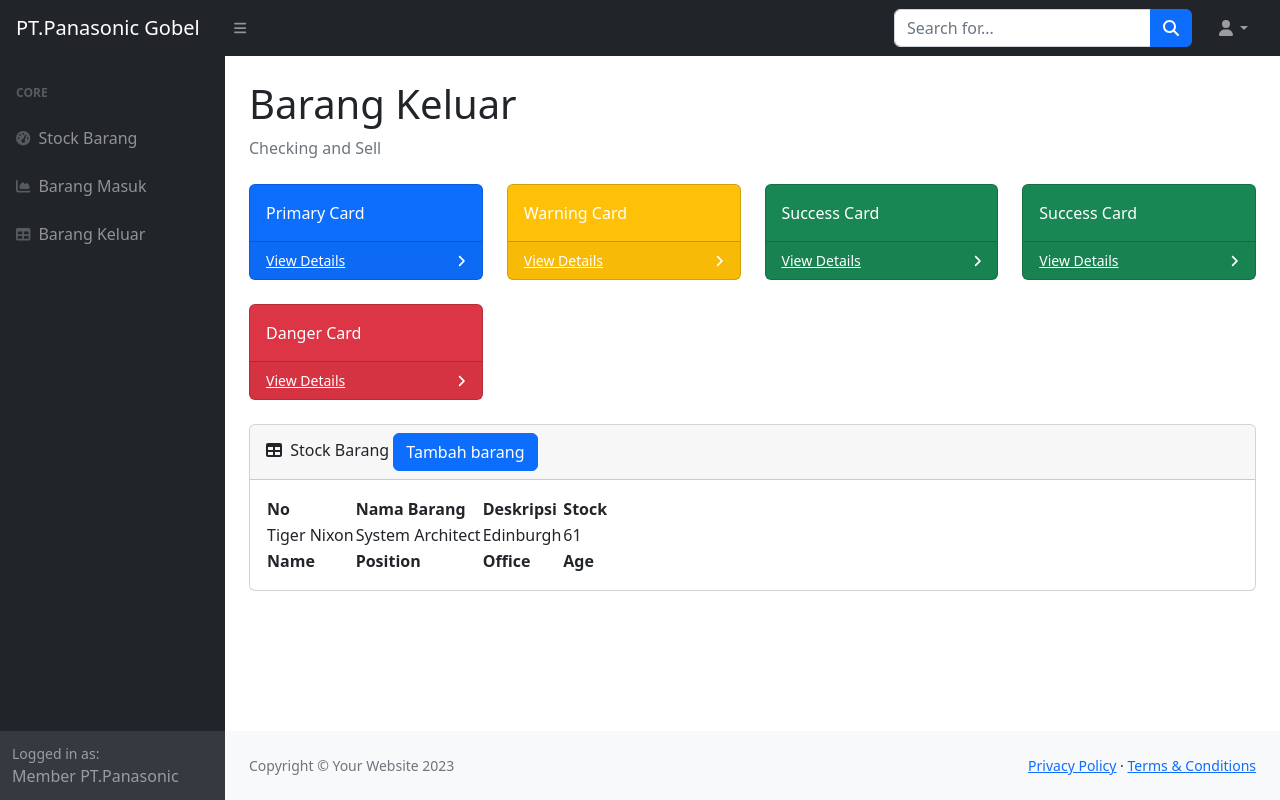
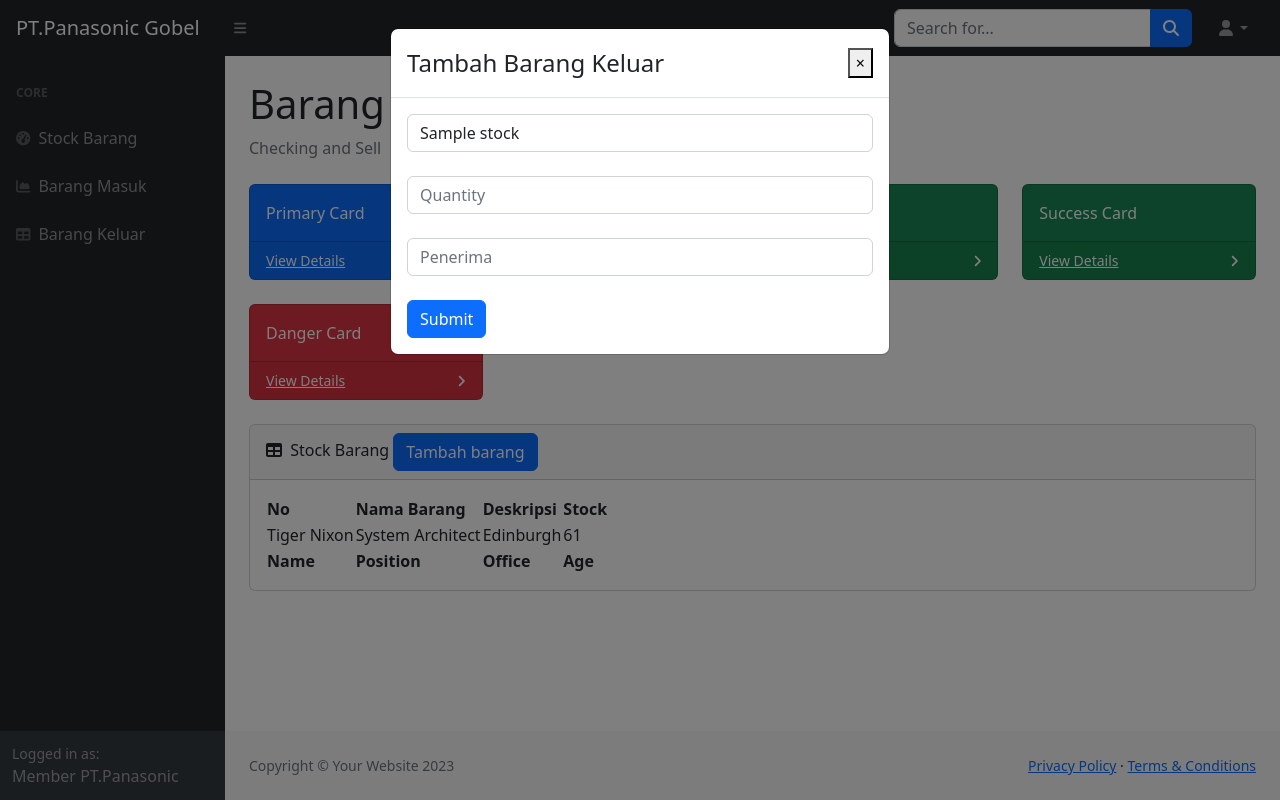
Before and after one commit to GalihDianPK/PT.Panasonic, a PHP site: page /keluar.php in a window 1280 px wide, after a click on "Tambah barang". Run offline with PHP 8.4, Linux system fonts and the light colour scheme; the visitor is signed in with stand-in values (Sample User, id 1); tables that the repository leaves empty or names only in its code hold one stand-in row (values such as "Sample post"); some libraries are stand-ins or nearby versions.

Commit message:
tambah fitur barang keluar

```diff
--- a/function.php
+++ b/function.php
@@ -8,7 +8,7 @@ $conn = mysqli_connect("localhost", "root", "", "stockbarang"); //connect databa
 //     echo "berhasil";
 // }
 
-// menambanh barang baru
+//? menambanh barang baru
 if(isset($_POST['addnewbarang'])){
     $namabarang = $_POST['namabarang'];
     $deskripsi = $_POST['deskripsi'];
@@ -23,7 +23,7 @@ if(isset($_POST['addnewbarang'])){
     }
 }
 
-// menambah barang masuk
+//? menambah barang masuk
 if(isset($_POST['barangmasuk'])){
     $barangnya = $_POST['barangnya'];
     $penerima = $_POST['penerima'];
@@ -32,15 +32,62 @@ if(isset($_POST['barangmasuk'])){
     $cekstokbarang = mysqli_query($conn, "SELECT * FROM stock where idbarang='$barangnya'");
     $ambildatanya = mysqli_fetch_array($cekstokbarang);
 
-    // gapakai tanggal karena sdah otomatis settingan di mysql nya dan id masuk sudah ada di masuk php
+    $stocksekarang = $ambildatanya['stock'];
+    $tambahkanstocksekarangdenganquantity = $stocksekarang+$qty;
+
+
+    //? gapakai tanggal karena sdah otomatis settingan di mysql nya dan id masuk sudah ada di masuk php
+
     $addtomasuk = mysqli_query($conn, "INSERT into masuk (idbarang, keterangan, qty) values('$barangnya', '$penerima', '$qty')");
-    $updatestockmasuk = mysqli_queryy($conn, "update stock where stock= ");
+    $updatestockmasuk = mysqli_query($conn, "update stock set stock= '$tambahkanstocksekarangdenganquantity' where idbarang= '$barangnya'");
 
-    if($addtomasuk) {
-        header('Location:index.php');
+    //? cek apakah dua query berhasil & masuk ke ddatabase
+    if($addtomasuk&&$updatestockmasuk) {
+        header('Location:masuk.php');
     } else {
         echo "Gagal";
-        header('Location:index.php');
+        header('Location:masuk.php');
+    }
+}
+
+//? menambah barang keluar
+if(isset($_POST['addbarangkeluar'])){
+    $barangnya = $_POST['barangnya'];
+    $penerima = $_POST['penerima'];
+    $qty = $_POST['qty'];
+
+    $cekstockbarang = mysqli_query($conn, "SELECT * FROM stock where idbarang='$barangnya'");
+    $ambildatanya = mysqli_fetch_array($cekstockbarang);
+
+    $stocksekarang = $ambildatanya['stock'];
+
+    if(stocksekarang < qty){
+        echo "Stok tidak cukup";
+        header('Location:keluar.php');
+        exit;
+    }
+
+    $tambahkanstocksekarangdenganquantity = $stocksekarang-$qty;
+
+
+    //? gapakai tanggal karena sdah otomatis settingan di mysql nya dan id masuk sudah ada di masuk php
+
+    $addtokeluar = mysqli_query($conn, "INSERT into keluar (idbarang, penerima, qty) values('$barangnya', '$penerima', '$qty')");
+    $updatestockmasuk = mysqli_query($conn, "update stock set stock= '$tambahkanstocksekarangdenganquantity' where idbarang= '$barangnya'");
+
+    //? cek apakah dua query berhasil & masuk ke ddatabase
+
+    if(stocksekarang < qty){
+        echo "<script>
+            alert('Stock saat ini tidak mencukupi');
+            window.location.href='keluar.php';
+        </script>";
+    }
+    if($addtomasuk && $$updatestockmasuk) {
+        header('Location:keluar.php');
+    } else {
+        echo "Gagal";
+        header('Location:keluar.php');
     }
 }
 ?>
--- a/keluar.php
+++ b/keluar.php
@@ -197,7 +197,12 @@ require 'cek.php';
                 </footer>
             </div>
         </div>
-        <script src="https://cdn.jsdelivr.net/npm/bootstrap@5.2.3/dist/js/bootstrap.bundle.min.js" crossorigin="anonymous"></script>
+
+        <!-- Ganti bootstrap 5 menjadi 4 -->
+        <script src="https://code.jquery.com/jquery-3.5.1.slim.min.js"></script>
+        <script src="https://cdn.jsdelivr.net/npm/bootstrap@4.6.2/dist/js/bootstrap.bundle.min.js"></script>
+        <!-- Ganti bootstrap 5 menjadi 4 -->
+
         <script src="js/scripts.js"></script>
         <script src="https://cdnjs.cloudflare.com/ajax/libs/Chart.js/2.8.0/Chart.min.js" crossorigin="anonymous"></script>
         <script src="assets/demo/chart-area-demo.js"></script>
@@ -219,12 +224,30 @@ require 'cek.php';
             <!-- Modal body --> <!-- kode untuk tambah barang -->
             <form method="post">
             <div class="modal-body">
-            <input type="text" name="namabarang" placeholder="Nama barang" class="form-control" required>
+
+            <select name="barangnya" class="form-control"> <!-- ini dimasukin ke function.php (barangnya) -->
+                <?php
+                //? untuk menampilkan nama barang di select
+                $ambilsemuadatanya = mysqli_query($conn, "SELECT * from stock");
+                while($fetcharray = mysqli_fetch_array($ambilsemuadatanya)){
+                    $namabarangnya = $fetcharray['namabarang'];
+                    $idbarangnya = $fetcharray['idbarang'];
+                ?>
+
+                <option value="<?=$idbarangnya;?>"><?=$namabarangnya;?></option>
+
+                 <?php
+                }
+
+                ?>
+            </select>
             <br>
-            <input deskripsi="text" name="deskripsi" placeholder="Deskripi barang" class="form-control" required>
+            <input type="number" name="qty" class="form-control" placeholder="Quantity" required>
             <br>
-            <input type="number" name="stock" class="form-control" placeholder="Stock Barang" required>
+            <!-- penerima -->
+            <input type="text" name="penerima" placeholder="Penerima" class="form-control" required>
             <br>
+            <!-- penerima -->
             <button type="submit" name="addnewbarang" class="btn btn-primary">Submit</button>
             </div>
             </form>
```
